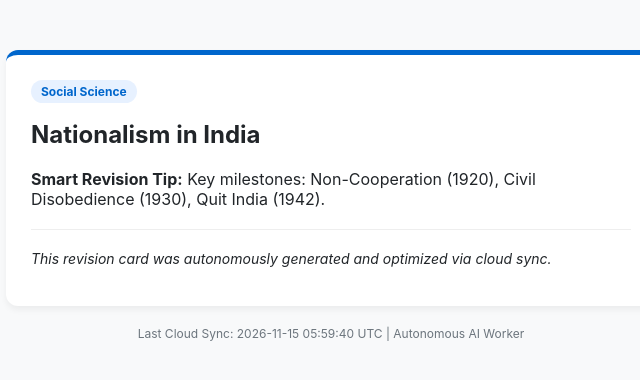
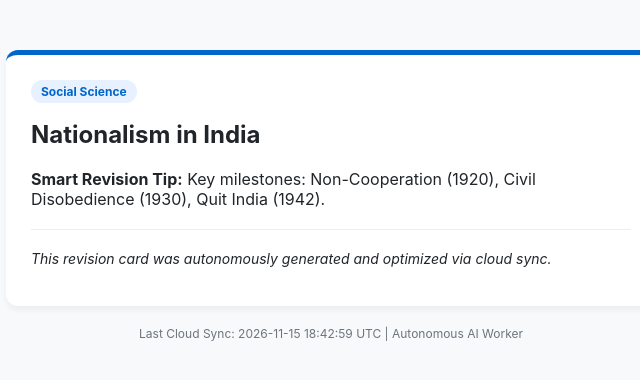
Before and after one commit to r4513049-bot/ai-auto-worker, a plain HTML site: page index.html in a window 1280 px wide. Shown: the full height of the page, 309-949 px from the left. Drawn offline with Linux system fonts and the light colour scheme.

Commit message:
Auto-update index.html via cloud worker [skip ci]

```diff
--- a/index.html
+++ b/index.html
@@ -21,7 +21,7 @@
         <p style="font-size: 14px;"><em>This revision card was autonomously generated and optimized via cloud sync.</em></p>
     </div>
     <div class="footer">
-        Last Cloud Sync: 2026-11-15 05:59:40 UTC | Autonomous AI Worker
+        Last Cloud Sync: 2026-11-15 18:42:59 UTC | Autonomous AI Worker
     </div>
 </body>
 </html>
```
